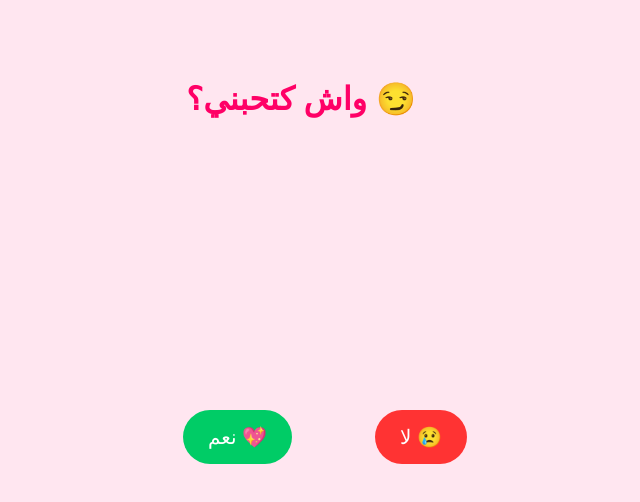
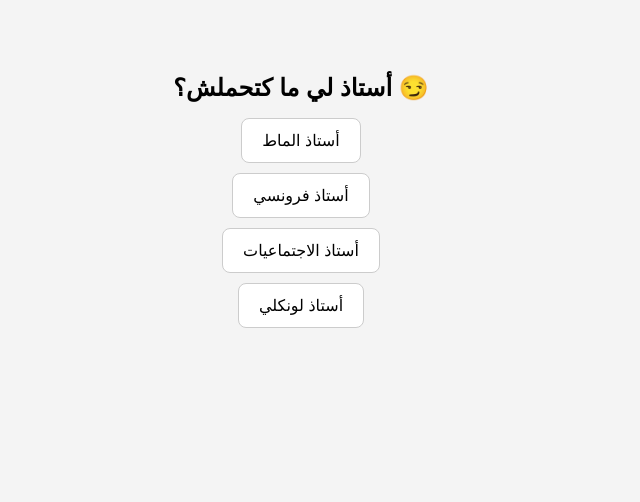
Before and after one commit to achraf628937437/ACHRAF-, a plain HTML site: page index.html in a window 1280 px wide. Shown: the whole page, without its empty margins (339-979 px from the left). Drawn offline with Linux system fonts and the light colour scheme.

Commit message:
Update index.html

```diff
--- a/index.html
+++ b/index.html
@@ -2,125 +2,120 @@
 <html lang="ar">
 <head>
 <meta charset="UTF-8">
-<title>Love Game 💖</title>
+<title>استطلاع</title>
 
 <style>
 body {
   text-align: center;
   font-family: Arial;
-    background: #ffe6f0;
-    height: 100vh;
-    overflow: hidden;
+  background: #f4f4f4;
+  padding-top: 50px;
 }
 
-  h1 {
-    color: #ff0066;
-    margin-top: 80px;
+h1 { font-size: 24px; }
+
+button {
+  display: block;
+  margin: 10px auto;
+  padding: 12px 20px;
+  font-size: 16px;
+  border-radius: 8px;
+  border: 1px solid #ccc;
+  background: white;
+  cursor: pointer;
 }
 
-  button {
-    padding: 15px 25px;
-    font-size: 20px;
-    border: none;
-    border-radius: 40px;
-    margin: 10px;
-    cursor: pointer;
-    position: absolute;
-    transition: 0.3s;
+#result {
+  display: none;
+  margin-top: 20px;
 }
 
-  #yes {
-    background: #00cc66;
-    color: white;
-    left: 40%;
-    top: 50%;
+#result img {
+  width: 200px;
+  border-radius: 15px;
+  margin-top: 10px;
 }
 
-  #no {
-    background: #ff3333;
-    color: white;
-    left: 55%;
-    top: 50%;
+#text {
+  font-size: 20px;
+  margin-top: 10px;
 }
 
-  .heart {
-    position: absolute;
-    color: red;
-    font-size: 20px;
-    animation: float 3s linear infinite;
+#boom {
+  display: none;
+  font-size: 100px;
+  margin-top: 30px;
 }
 
-  @keyframes float {
-    from { transform: translateY(0); opacity: 1; }
-    to { transform: translateY(-300px); opacity: 0; }
-  }
-
-  .message {
-    font-size: 40px;
-    color: #ff0066;
+#finalText {
   display: none;
-    margin-top: 50px;
+  font-size: 60px;
+  font-weight: bold;
+  color: #ff0033;
+  text-shadow: 0 0 20px red, 0 0 40px orange;
 }
 </style>
 
 </head>
+
 <body>
 
-<h1 id="question">واش كتحبني؟ 😏</h1>
+<h1>أستاذ لي ما كتحملش؟ 😏</h1>
 
-<button id="yes" onclick="yesClick()">نعم 💖</button>
-<button id="no" onmouseover="moveNo()">لا 😢</button>
+<button onclick="showResult('math')">أستاذ الماط</button>
+<button onclick="showResult('fr')">أستاذ فرونسي</button>
+<button onclick="showResult('social')">أستاذ الاجتماعيات</button>
+<button onclick="showResult('eng')">أستاذ لونكلي</button>
 
-<div class="message" id="msg">Yaaay! 🥰💖 3refti!</div>
+<div id="result">
+  <img id="img">
+  <div id="text"></div>
+</div>
+
+<div id="boom">💥</div>
+<div id="finalText">1BAC-SHF_4 😈</div>
 
 <script>
-let questions = [
-  "واش بصح؟ 😍",
-  "متأكد؟ 🤨",
-  "آخر فرصة! 😏",
-  "قول الحقيقة 😂",
-  "راه غادي نبكي 😭"
-];
+function showResult(type) {
 
-let index = 0;
-let yesSize = 20;
+  let img = "";
+  let text = "";
 
-function yesClick() {
-  yesSize += 5;
-  document.getElementById("yes").style.fontSize = yesSize + "px";
-
-  index++;
-  if (index >= questions.length) {
-    showLove();
-  } else {
-    document.getElementById("question").innerText = questions[index];
-  }
+  if (type == "math") {
+    img = "math.jpg";
+    text = "😂 أستاذ الماط: لكراش ديال أسامة ههه";
   }
 
-function moveNo() {
-  let x = Math.random() * (window.innerWidth - 100);
-  let y = Math.random() * (window.innerHeight - 100);
-
-  let noBtn = document.getElementById("no");
-  noBtn.style.left = x + "px";
-  noBtn.style.top = y + "px";
+  else if (type == "fr") {
+    img = "francais.jpg";
+    text = "😂 أستاذ فرونسي: الجدة كراني ههه";
   }
 
-function showLove() {
-  document.getElementById("msg").style.display = "block";
+  else if (type == "social") {
+    img = "social.jpg";
+    text = "😂 أستاذ الاجتماعيات: بلفاع العاصمة… إغتيال… واي عهد النمسة";
+  }
 
-  for (let i = 0; i < 40; i++) {
-    let heart = document.createElement("div");
-    heart.className = "heart";
-    heart.innerHTML = "❤️";
-    heart.style.left = Math.random() * window.innerWidth + "px";
-    heart.style.top = window.innerHeight + "px";
-    heart.style.fontSize = (20 + Math.random() * 30) + "px";
+  else if (type == "eng") {
+    img = "english.jpg";
+    text = "😂 أستاذ لونكلي: ازدواز غادي دوز";
+  }
 
-    document.body.appendChild(heart);
+  document.getElementById("img").src = img;
+  document.getElementById("text").innerText = text;
+  document.getElementById("result").style.display = "block";
 
-    setTimeout(() => heart.remove(), 3000);
-  }
+  document.querySelectorAll("button").forEach(btn => btn.style.display = "none");
+
+  setTimeout(() => {
+    document.getElementById("result").style.display = "none";
+    document.getElementById("boom").style.display = "block";
+  }, 2500);
+
+  setTimeout(() => {
+    document.getElementById("boom").style.display = "none";
+    document.getElementById("finalText").style.display = "block";
+  }, 3500);
 }
 </script>
 
```
Lines whose indentation alone changed are shown as unchanged.
